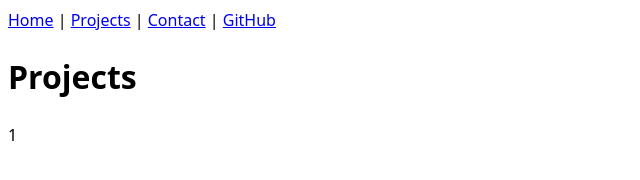
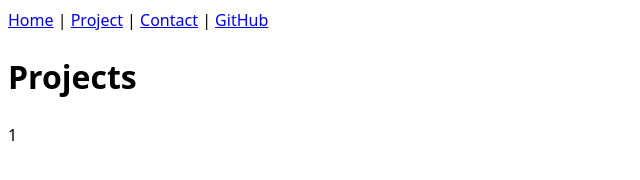
Before and after one commit to QiZhang1102/portfolio, a plain HTML site: page project/index.html in a window 1280 px wide. Shown: the full height of the page, 0-640 px from the left. Drawn offline with Linux system fonts and the light colour scheme.

Commit message:
Update index.html

```diff
--- a/project/index.html
+++ b/project/index.html
@@ -9,7 +9,7 @@
 <body>
     <nav>
     <a href="../index.html">Home</a> |
-    <a href="./" aria-current="page">Projects</a> |
+    <a href="./" aria-current="page">Project</a> |
     <a href="../contact/index.html">Contact</a> |
     <a href="https://github.com/QiZhang1102" target="_blank" rel="noopener noreferrer">GitHub</a>
   </nav>
```
